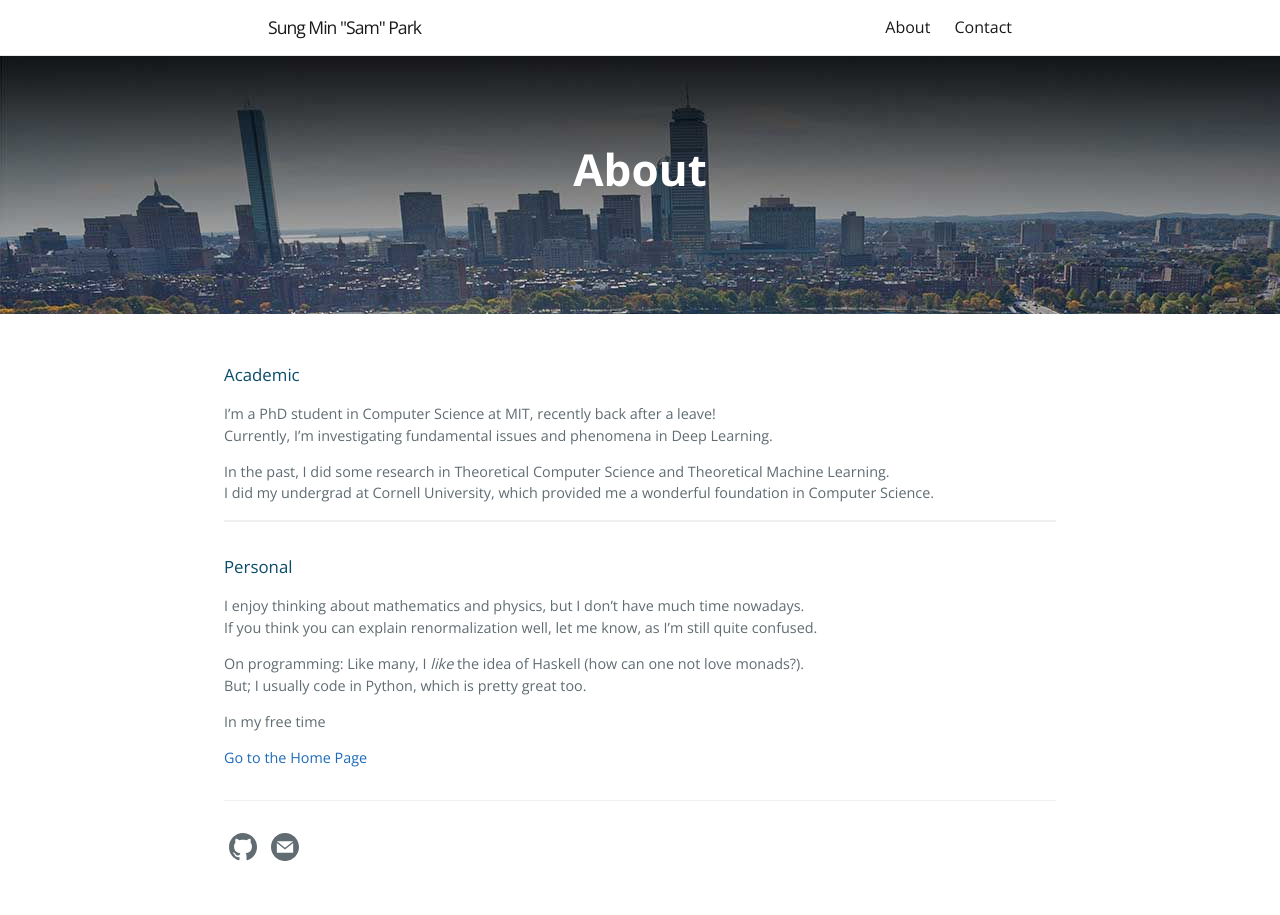
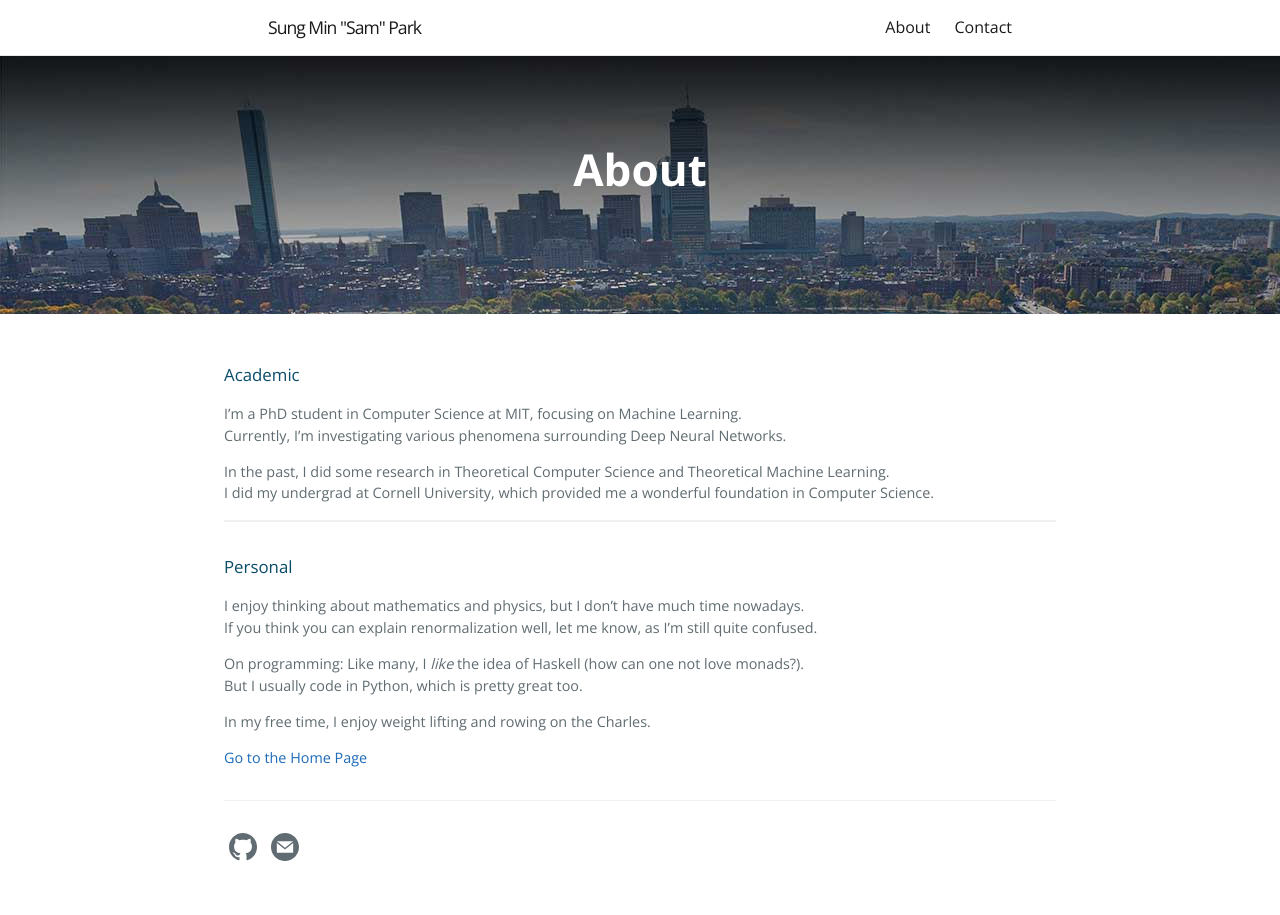
Before and after one commit to sung-max/sung-max.github.io, a Jekyll site: the page built from about.md, in a window 1280 px wide. Built offline with Jekyll 4.4.1, drawn with Linux system fonts in a browser that asks for light colours.

Commit message:
Update about.md

```diff
--- a/about.md
+++ b/about.md
@@ -6,8 +6,8 @@ permalink: /about/
 ---
 ### Academic
 
-I'm a PhD student in Computer Science at MIT, recently back after a leave!
-Currently, I'm investigating fundamental issues and phenomena in Deep Learning.
+I'm a PhD student in Computer Science at MIT, focusing on Machine Learning.
+Currently, I'm investigating various phenomena surrounding Deep Neural Networks.
 
 In the past, I did some research in Theoretical Computer Science and Theoretical Machine Learning.
 I did my undergrad at Cornell University, which provided me a wonderful foundation in Computer Science.
@@ -20,8 +20,8 @@ I enjoy thinking about mathematics and physics, but I don't have much time nowad
 If you think you can explain renormalization well, let me know, as I'm still quite confused.
 
 On programming: Like many, I _like_ the idea of Haskell (how can one not love monads?).
-But; I usually code in Python, which is pretty great too.
+But I usually code in Python, which is pretty great too.
 
-In my free time
+In my free time, I enjoy weight lifting and rowing on the Charles.
 
 [Go to the Home Page](../)
```
